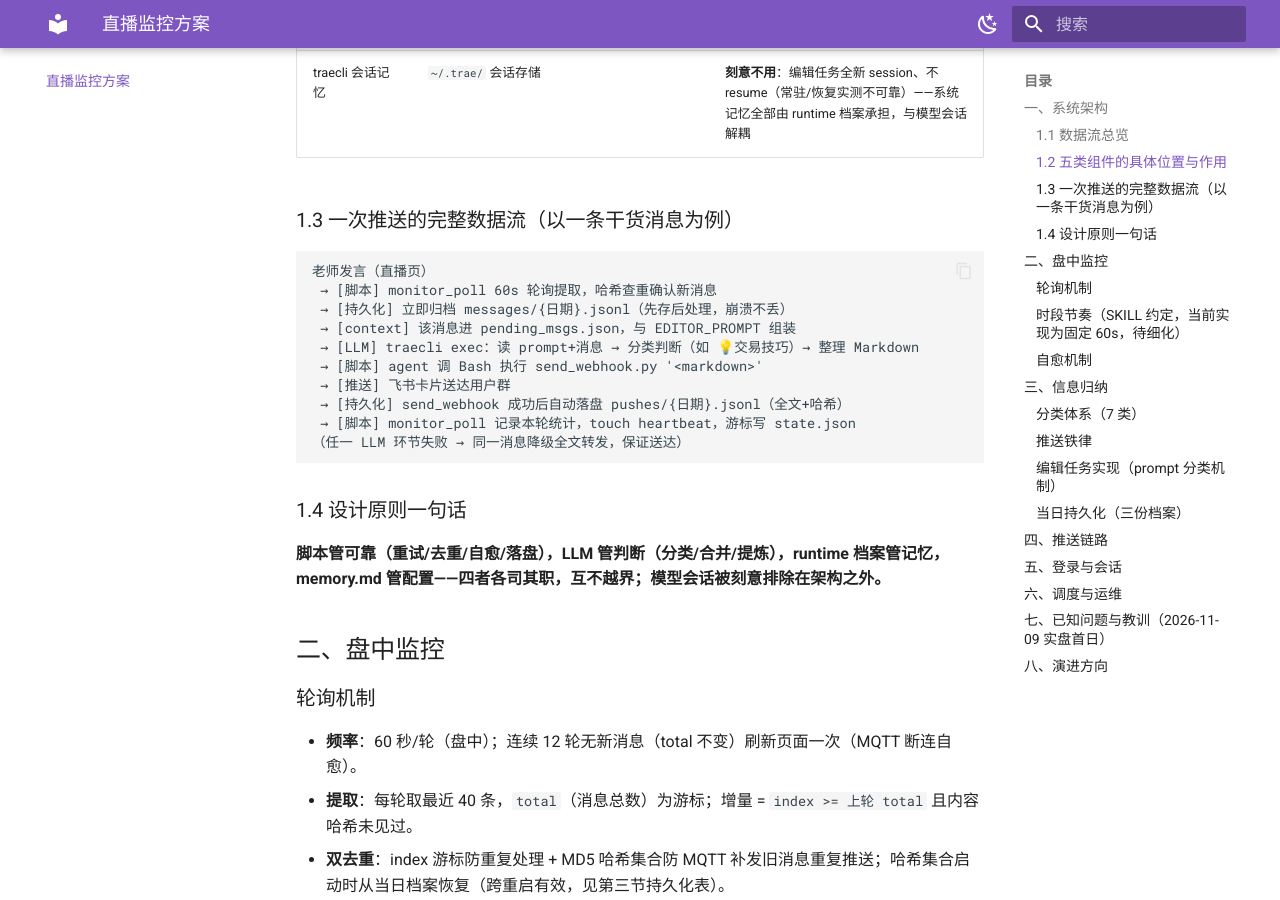
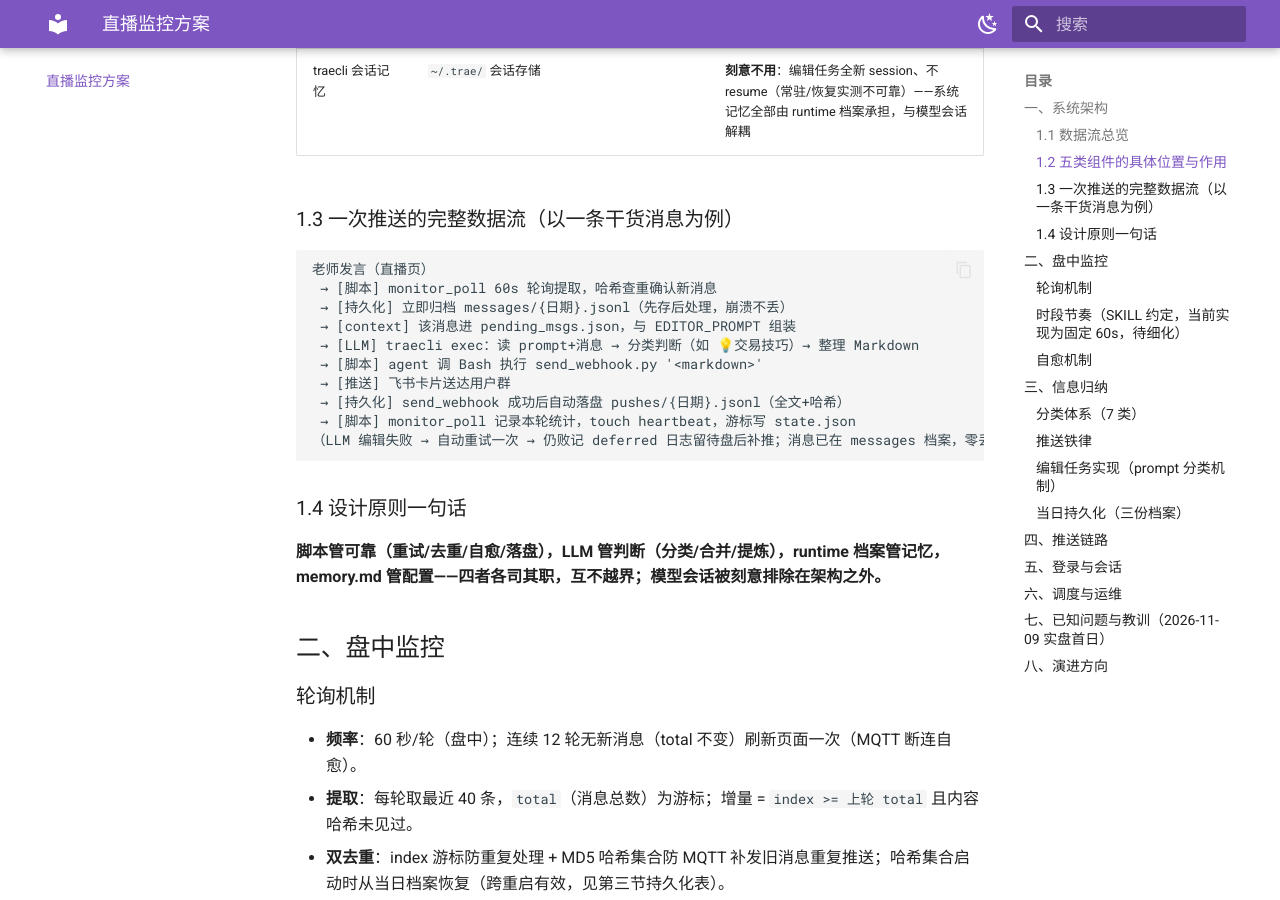
Before and after one commit to seuzxh/live-monitor-agent, an MkDocs documentation site: the page built from docs/直播监控方案.md, in a window 1280 px wide and 900 px high, scrolled down 2569 px. Built offline with MkDocs 1.6.1 and Material for MkDocs 9.7.7, drawn with Linux system fonts in a browser that asks for light colours; some of the changed text lies outside the part shown.

````diff
--- a/docs/直播监控方案.md
+++ b/docs/直播监控方案.md
@@ -17,7 +17,7 @@ flowchart LR
     D -->|老师新消息增量| E{LLM 编辑任务<br>traecli exec 单次}
     E -->|达标| F[send_webhook.py<br>飞书卡片]
     E -->|碎片| G[跳过]
-    E -->|异常| H[兜底全文转发]
+    E -->|两次失败| H[记日志·留待补推]
     F --> I[飞书群 + 推送档案落盘]
 ```
 
@@ -27,7 +27,7 @@ flowchart LR
 
 | 脚本 | 架构位置 | 作用 |
 |------|---------|------|
-| `core/monitor_poll.py` | **主循环/调度中枢** | 60s 轮询页面、增量识别（游标+哈希双去重）、组装 context、触发 LLM 任务、兜底转发、心跳与游标落盘、浏览器自愈重建 |
+| `core/monitor_poll.py` | **主循环/调度中枢** | 60s 轮询页面、增量识别（游标+哈希双去重）、组装 context、触发 LLM 任务（失败重试）、心跳与游标落盘、浏览器自愈重建 |
 | `preflight.sh` | 启动闸门 | 六项预检，不过不启动 |
 | `force_cleanup.sh` | 收盘回收 | 15:20 杀残留进程 |
 | `.trae/skills/live-monitor/scripts/send_webhook.py` | 推送出口 + 档案写入口 | 卡片格式化、发送、**成功后自动落盘 pushes 档案** |
@@ -85,7 +85,7 @@ flowchart LR
  → [推送] 飞书卡片送达用户群
  → [持久化] send_webhook 成功后自动落盘 pushes/{日期}.jsonl（全文+哈希）
  → [脚本] monitor_poll 记录本轮统计，touch heartbeat，游标写 state.json
-（任一 LLM 环节失败 → 同一消息降级全文转发，保证送达）
+（LLM 编辑失败 → 自动重试一次 → 仍败记 deferred 日志留待盘后补推；消息已在 messages 档案，零丢失）
 ```
 
 ### 1.4 设计原则一句话
@@ -144,7 +144,7 @@ flowchart LR
 
 每批老师新消息触发一个**独立的 traecli 单次进程**（`traecli exec "<编辑指令>"`，非交互、带 PAT、stdin 关闭、外部 300s 超时）。
 
-**分类靠 prompt 完成**：编辑指令（`scripts/monitor/core/monitor_poll.py` 的 `EDITOR_PROMPT`）内嵌完整分类定义——七类的触发条件与判断要点逐条写明，并指示 agent 参考 `.trae/skills/live-monitor/memory.md` 的分类体系原文。任务流程：读 `tmp/pending_msgs.json`（当批消息 JSON）→ 逐条判断分类 → 碎片跳过/同话题合并 → 达标内容整理成 Markdown（去人名、要点化、个股带代码）→ 立即用 Bash 调 `send_webhook.py` 推送 → 输出一行 `{pushed, skipped}` 统计。**分类智能在模型侧，工程侧只负责触发与兜底**（编辑失败降级全文转发）。
+**分类靠 prompt 完成**：编辑指令（`scripts/monitor/core/monitor_poll.py` 的 `EDITOR_PROMPT`）内嵌完整分类定义——七类的触发条件与判断要点逐条写明，并指示 agent 参考 `.trae/skills/live-monitor/memory.md` 的分类体系原文。任务流程：读 `tmp/pending_msgs.json`（当批消息 JSON）→ 逐条判断分类 → 碎片跳过/同话题合并 → 达标内容整理成 Markdown（去人名、要点化、个股带代码）→ 立即用 Bash 调 `send_webhook.py` 推送 → 输出一行 `{pushed, skipped}` 统计。**分类智能在模型侧，工程侧只负责触发与重试**（两次失败记日志留待补推，不降级转发）。
 
 > 为何不用常驻 agent：2026-11-09 实测 traecli 循环会话的推送环节不可靠（过程输出不可见、resume 并发静默）；单次短任务稳定（当日验证 10+ 次）。
 
````
Also changed, not shown: docs/ops/deploy.md (+1 -1 lines), docs/架构定位与业界对标.md (+1 -1 lines).
